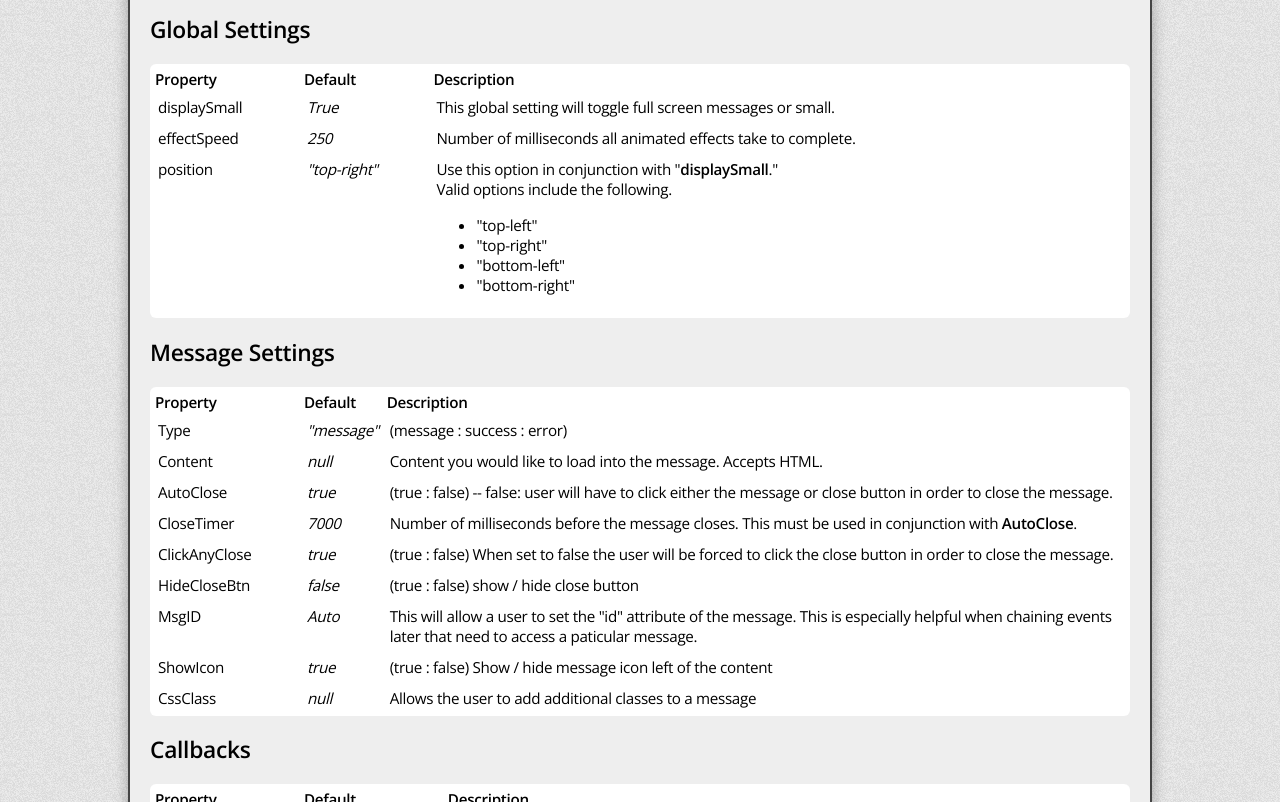
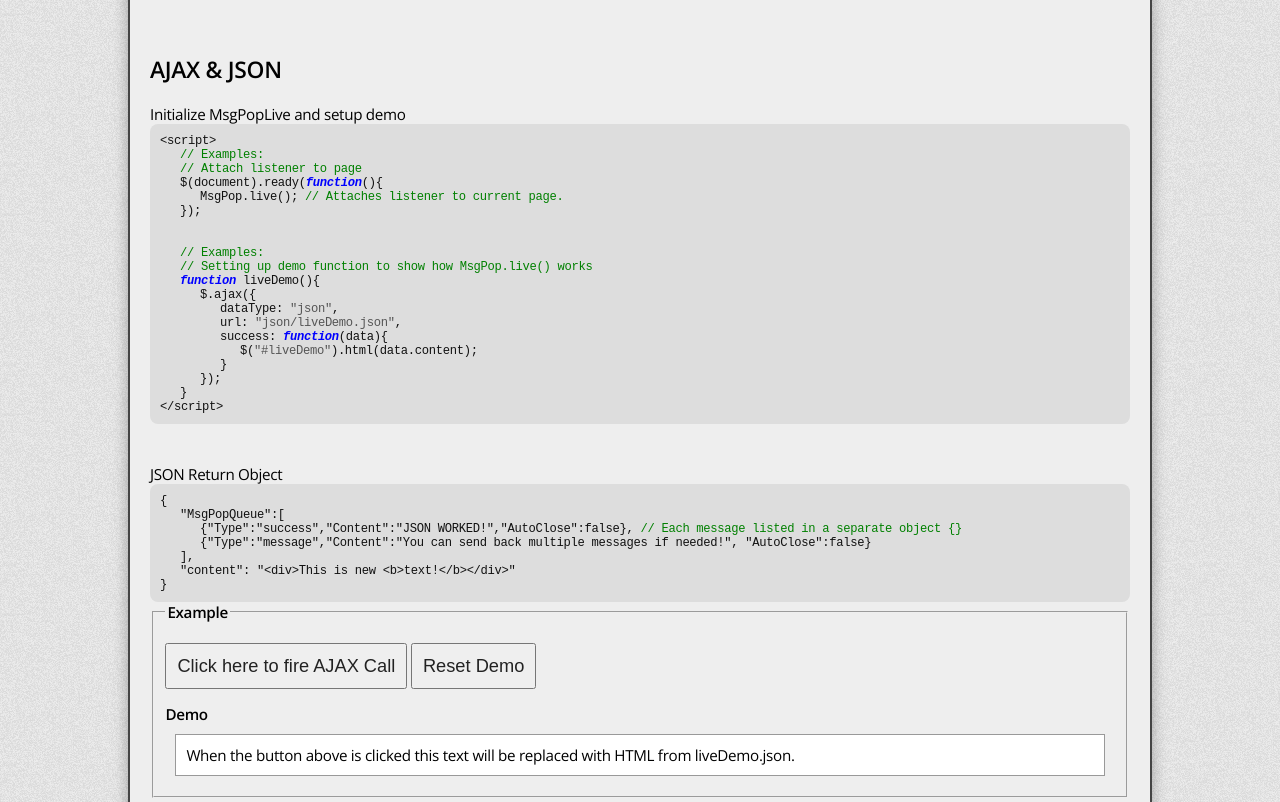
Before and after one commit to analogSanity/MsgPop, a plain HTML site: page demo.html in a window 1280 px wide. Shown: the part 1160-1962 px from the top of the page. Drawn offline with nearby package versions, Linux system fonts and the light colour scheme.

Commit message:
Update demo.html
Added MsgPop.live() demo

```diff
--- a/demo.html
+++ b/demo.html
@@ -8,6 +8,7 @@
 	<link rel="stylesheet" href="css/msgPop.css" />
 	<link rel="stylesheet" href="css/site.css" />
 	<link href="http://maxcdn.bootstrapcdn.com/font-awesome/4.2.0/css/font-awesome.min.css" rel="stylesheet">
+	<link href="images/favicon.ico" rel="SHORTCUT ICON">
 	<script language="javascript" type="text/javascript" src="js/jquery.msgPop.js"></script>
 	<script language="javascript" type="text/javascript" src="js/site.js"></script>
 	<title>Sourceageddon</title>
@@ -26,6 +27,8 @@
 		MsgPop.open({
 		Type:			"success",
 		Content:		"Welcome to MsgPop!"});
+
+		MsgPop.live();
 	});
 
 	function showMessages(){
@@ -94,6 +97,7 @@
 		MsgID:			"info",
 		ClickAnyClose:	true});
 	}
+
 
 </script>
 
@@ -172,6 +176,58 @@
 					<span class="tab"></span>}<br>
 				});<br>
 			</div>
+			<br><br>
+			<h2>AJAX & JSON</h2>
+
+			Initialize MsgPopLive and setup demo
+			<div class="code">
+				&#60;script&#62;<br>
+				<span class="tab"></span><span class="green">// Examples:<br>
+				<span class="tab"></span>// Attach listener to page</span><br>
+				<span class="tab"></span>$(document).ready(<span class="blue bold italic">function</span>(){<br>
+					<span class="tab"></span><span class="tab"></span>MsgPop.live(); <span class="green">// Attaches listener to current page.</span><br>
+				<span class="tab"></span>});<br>
+				<br><br>
+
+				<span class="tab"></span><span class="green">// Examples:<br>
+				<span class="tab"></span>// Setting up demo function to show how MsgPop.live() works</span><br>
+				<span class="tab"></span><span class="blue bold italic">function</span> liveDemo(){<br>
+					<span class="tab"></span><span class="tab"></span>$.ajax({<br>
+						<span class="tab"></span><span class="tab"></span><span class="tab"></span>dataType: <span class="gray">"json"</span>,<br>
+						<span class="tab"></span><span class="tab"></span><span class="tab"></span>url: <span class="gray">"json/liveDemo.json"</span>,<br>
+						<span class="tab"></span><span class="tab"></span><span class="tab"></span>success: <span class="blue bold italic">function</span>(data){<br>
+							<span class="tab"></span><span class="tab"></span><span class="tab"></span><span class="tab"></span>$(<span class="gray">"#liveDemo"</span>).html(data.content);<br>
+						<span class="tab"></span><span class="tab"></span><span class="tab"></span>}<br>
+					<span class="tab"></span><span class="tab"></span>});<br>
+				<span class="tab"></span>}<br>
+				&#60;/script&#62;
+			</div>
+			<br><br>
+			JSON Return Object
+			<div class="code">
+			{<br>
+				<span class="tab"></span>"MsgPopQueue":[<br>
+					<span class="tab"></span><span class="tab"></span>{"Type":"success","Content":"JSON WORKED!","AutoClose":false}, <span class="green">// Each message listed in a separate object {}</span><br>
+					<span class="tab"></span><span class="tab"></span>{"Type":"message","Content":"You can send back multiple messages if needed!", "AutoClose":false}<br>
+				<span class="tab"></span>],<br>
+				<span class="tab"></span>"content": "&#60;div&#62;This is new &#60;b&#62;text!&#60;/b&#62;&#60;/div&#62;"<br>
+			}
+			</div>
+
+			<fieldset>
+				<legend><b>Example</b></legend>
+
+				<p>
+					<button onclick="liveDemo()" type="button" style="width:initial">Click here to fire AJAX Call</button>
+					<button onclick="resetDemo()" type="button" style="width:initial">Reset Demo</button>
+				</p>
+
+				<b>Demo</b>
+				<div id="liveDemo" style="padding:10px; border:1px solid #999; margin:10px; background:#fff;">
+					When the button above is clicked this text will be replaced with HTML from liveDemo.json.
+				</div>
+			</fieldset>
+
 
 			<h2>Global Settings</h2>
 
@@ -224,7 +280,7 @@
 					<td>Type</td>
 					<td class="italic">"message"</td>
 					<td>
-						(message : success : error)
+						("message" : "success" : "warning" : "error")
 					</td>
 				</tr>
 				<tr>
```
